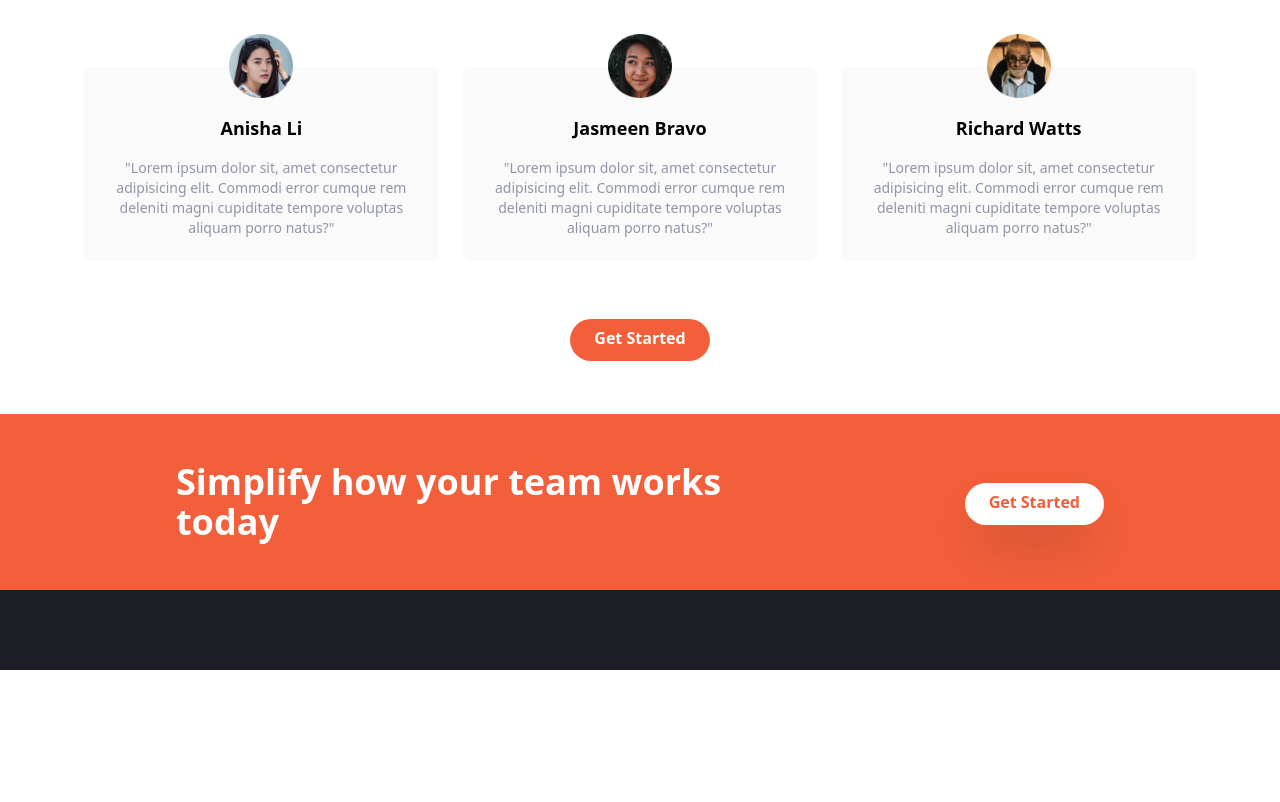
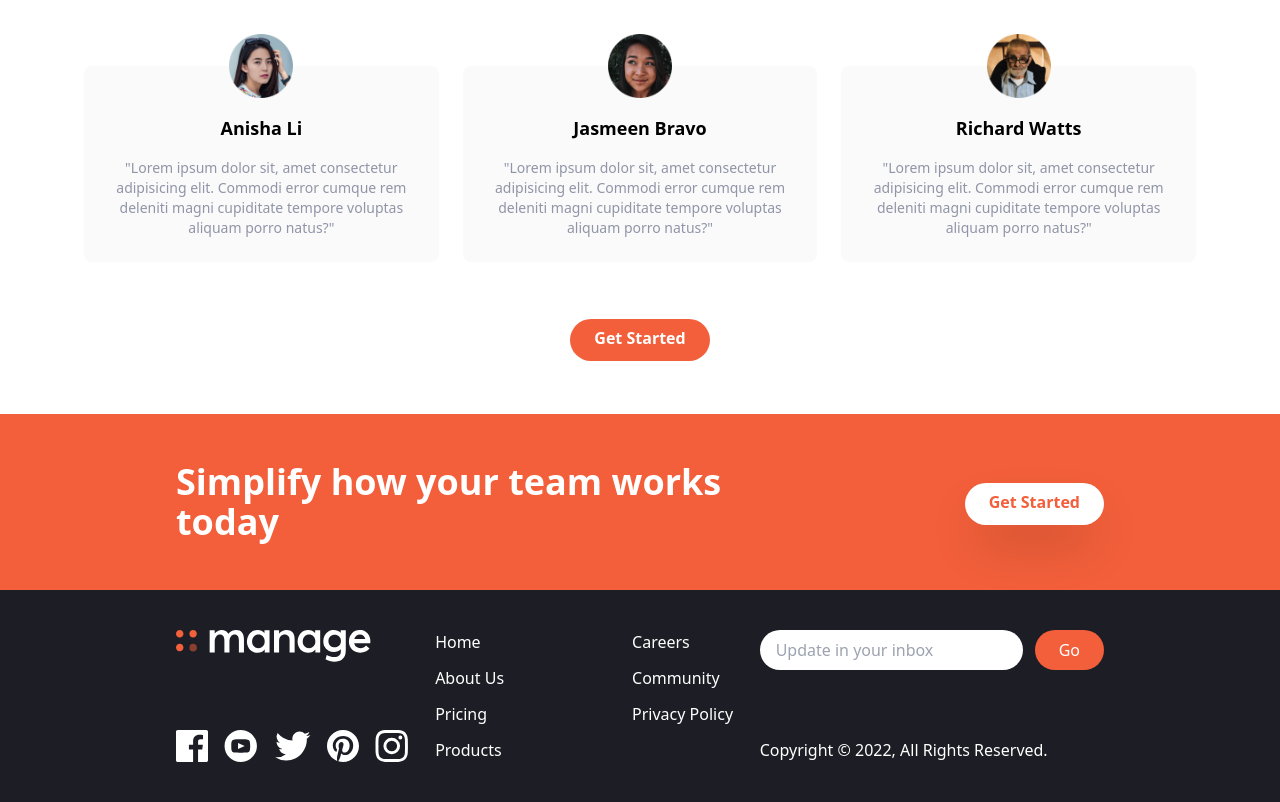
Before and after one commit to wabbi-khan/tailwind-website, a website: page index.html in a window 1280 px wide. Shown: the part 1322-2124 px from the top of the page. Before the commit the page ends 1992 px from the top, so only its background shows below. Drawn offline with Linux system fonts and the light colour scheme.

Commit message:
footer done

```diff
--- a/index.html
+++ b/index.html
@@ -280,7 +280,72 @@
       <!-- FLEX CONTAINER -->
       <div
         class="container flex flex-col-reverse justify-between px-6 py-10 mx-auto space-y-8 md:flex-row md:space-y-0"
-      ></div>
-    </footer>
-  </body>
+      >
+        <!-- LOGO AND SOCIALS LINK CONTAINER -->
+        <div
+          class="flex flex-col-reverse items-center justify-between space-y-12 md:flex-col md:space-y-0 md:items-start"
+        >
+          <div class="mx-auto my-6 text-center text-white md:hidden">
+            Copyright &copy; 2022, All Rights Reserved.
+          </div>
+          <!-- LOGO -->
+          <div>
+            <img src="img/logo-white.svg" class="h-8" alt="logo" />
+          </div>
+          <!-- SOCIAL LINK CONTAINER -->
+          <div class="flex justify-center space-x-4">
+            <!-- LINK 1 -->
+            <a href="#">
+              <img src="img/icon-facebook.svg" alt="facebook" class="h-8" /> </a
+            ><!-- LINK 2 -->
+            <a href="#">
+              <img src="img/icon-youtube.svg" alt="facebook" class="h-8" /> </a
+            ><!-- LINK 3 -->
+            <a href="#">
+              <img src="img/icon-twitter.svg" alt="facebook" class="h-8" /> </a
+            ><!-- LINK 4 -->
+            <a href="#">
+              <img
+                src="img/icon-pinterest.svg"
+                alt="facebook"
+                class="h-8"
+              /> </a
+            ><!-- LINK 5 -->
+            <a href="#">
+              <img src="img/icon-instagram.svg" alt="facebook" class="h-8" />
+            </a>
+            </div>
+        </div>
+        <!-- LIST CONTAINER -->
+        <div class="flex justify-around space-x-32">
+            <div class="flex flex-col space-y-3 text-white">
+                <a href="#" class="hover:text-brightRed">Home</a>
+                <a href="#" class="hover:text-brightRed">About Us</a>
+                <a href="#" class="hover:text-brightRed">Pricing</a>
+                <a href="#" class="hover:text-brightRed">Products</a>
+            </div>
+            <div class="flex flex-col space-y-3 text-white">
+                <a href="#" class="hover:text-brightRed">Careers</a>
+                <a href="#" class="hover:text-brightRed">Community</a>
+                <a href="#" class="hover:text-brightRed">Privacy Policy</a>
+            </div>
+        </div>
+        <!-- INPUT CONTAINER -->
+        <div class="flex flex-col justify-between">
+            <form>
+                <div class="flex space-x-3">
+                    <input type="text" class="flex-1 px-4 rounded-full focus:outline-none" placeholder="Update in your inbox" />
+                    <button class="px-6 py-2 text-white rounded-full bg-brightRed hover:bg-brightRedLight focus:outline-none">
+                Go
+              </button>
+                </div>
+            </form>
+            <div class="hidden text-white md:block">
+                Copyright &copy; 2022, All Rights Reserved.
+            </div>
+        </div>
+        </div>
+        </footer>
+</body>
+
 </html>
```
Also changed, not shown: css/main.css.
